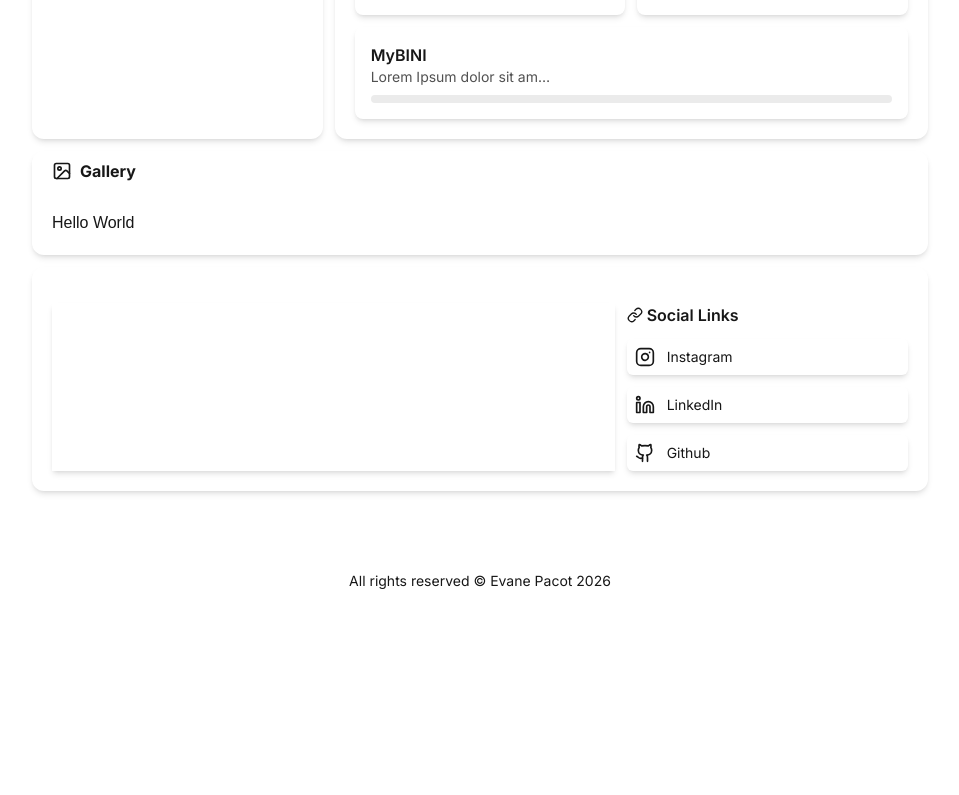
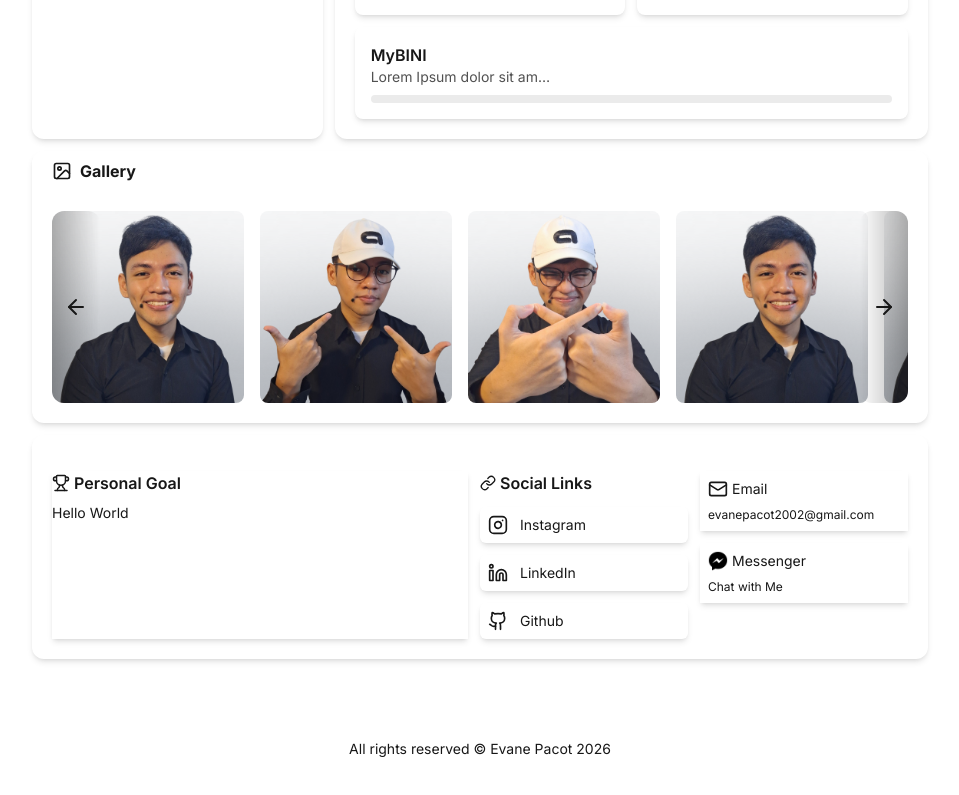
Before and after one commit to Minyoui/my-portfolio-pacot, a Next.js app: page / in a window 1280 px wide. Shown: the part 953-1748 px from the top of the page, without its empty margins (160-1119 px from the left). Before the commit the page ends 1624 px from the top, so only its background shows below. Built offline with nearby package versions, Linux system fonts and the light colour scheme.

Commit message:
15th Commit (Gallery and Section Updates)

```diff
--- a/sections/Gallery/page.tsx
+++ b/sections/Gallery/page.tsx
@@ -1,18 +1,96 @@
+"use client";
+
 import Container from "@/component/Containers/page";
-import { Image } from "lucide-react";
+import { Image, ArrowLeft, ArrowRight } from "lucide-react";
+import { useRef, useState } from "react";
+import { motion } from "motion/react";
 
-interface GalleryProps {
-    className?: string;
-}
+const Images = [
+  "/profile.png",
+  "/hover-profile.png",
+  "/active-profile.png",
+  "/profile.png",
+  "/profile.png",
+  "/profile.png",
+  "/profile.png",
+  "/profile.png",
+];
 
-const Gallery: React.FC<GalleryProps> = ({ className }) => {
+const Gallery = ({ className }: { className?: string }) => {
+  const galleryRef = useRef<HTMLDivElement>(null);
+  const [activeImage, setActiveImage] = useState<string | null>(null);
+
+  const scrollLeft = () => {
+    galleryRef.current?.scrollBy({ left: -300, behavior: "smooth" });
+  };
+
+  const scrollRight = () => {
+    galleryRef.current?.scrollBy({ left: 300, behavior: "smooth" });
+  };
+
   return (
     <Container
       title="Gallery"
-            icon={<Image className="w-5 h-5"/>}
+      icon={<Image className="w-5 h-5" />}
       className={className}
     >
-            <h1>Hello World</h1>
+      <div className="relative">
+        <motion.button
+          onClick={scrollLeft}
+          className="absolute left-0 top-0 bottom-0 z-10 p-3 bg-linear-to-r from-black/30 dark:from-black to-white/0 rounded-xl"
+          whileHover={{ x: -3 }}
+          whileTap={{ x: -6 }}
+        >
+          <ArrowLeft />
+        </motion.button>
+
+        <div
+          ref={galleryRef}
+          className="
+            flex gap-4 overflow-x-auto
+            snap-x snap-mandatory scroll-smooth
+            rounded-xl
+          "
+        >
+          {Images.map((src, index) => (
+            <img
+              key={index}
+              src={src}
+              className="
+                h-48 rounded-lg cursor-pointer
+                snap-center shrink-0
+              "
+              onClick={() => setActiveImage(src)}
+            />
+          ))}
+        </div>
+
+        <motion.button
+          onClick={scrollRight}
+          className="absolute right-0 top-0 bottom-0 z-10 p-3 bg-linear-to-l from-black/30 dark:from-black to-white/0 rounded-xl"
+          whileHover={{ x: 3 }}
+          whileTap={{ x: 6 }}
+        >
+          <ArrowRight />
+        </motion.button>
+      </div>
+
+      {activeImage && (
+        <motion.div
+          className="fixed inset-0 z-50 bg-black/80 flex items-center justify-center"
+          onClick={() => setActiveImage(null)}
+          initial={{ opacity: 0 }}
+          animate={{ opacity: 1 }}
+        >
+          <motion.img
+            src={activeImage}
+            className="max-h-[90vh] max-w-[90vw] rounded-lg"
+            initial={{ scale: 0.9 }}
+            animate={{ scale: 1 }}
+            onClick={(e) => e.stopPropagation()}
+          />
+        </motion.div>
+      )}
     </Container>
   );
 };
--- /dev/null
+++ b/sections/Misc/Contact/index.tsx
@@ -0,0 +1,55 @@
+import { motion } from "motion/react";
+import { Mail } from "lucide-react";
+import Image from "next/image";
+
+interface ContactProps {
+    className?: string;
+    email: string;
+}
+
+const Contact: React.FC<ContactProps> = ({
+    className,
+    email,
+}) => {
+    // const copyNumber = async () => {
+    //     await navigator.clipboard.writeText(`${contact}`);
+    //     alert("Contact number copied!");
+    // };
+
+    return (
+        <div className={`flex flex-col gap-3 ${className}`}>
+            <motion.a
+                className="flex flex-col gap-2 shadow-md p-2 text-sm"
+                href={`mailto:${email}`}
+                whileHover={{ y:-3 }}
+            >
+                <div className="flex gap-1 items-center">
+                    <Mail className="h-5 w-5"/>
+                    Email
+                </div>
+                <span className="text-xs">{email}</span>
+            </motion.a>
+            <motion.a
+                className="flex flex-col gap-2 shadow-md p-2 text-sm"
+                href="https://www.facebook.com/messages/t/10003781126320191"
+                target="_blank"
+                whileHover={{ y:-3 }}
+            >
+                <div className="flex gap-1 items-center">
+                    <div className="relative w-5 h-5">
+                        <Image
+                            src="/icons/Facebook Messenger.png"
+                            alt="Facebook Messenger"
+                            fill
+                            className="inset-0 dark:invert-0 invert-100"
+                        />
+                    </div>
+                    Messenger
+                </div>
+                <span className="text-xs">Chat with Me</span>
+            </motion.a>
+        </div>
+    );
+};
+
+export default Contact;
--- /dev/null
+++ b/sections/Misc/SocialLinks/index.tsx
@@ -0,0 +1,54 @@
+import { motion } from "motion/react";
+import { Instagram, Facebook, Linkedin, Github, Link } from "lucide-react";
+
+const SocialMedia = [
+    {
+        id:1,
+        Social:"Instagram",
+        Link:"https://www.instagram.com/evn_dc_pct/",
+        icon:<Instagram className="w-5 h-5"/>
+    },
+
+    {
+        id:3,
+        Social:"LinkedIn",
+        Link:"https://www.linkedin.com/in/evane-pacot-260b85341",
+        icon:<Linkedin className="w-5 h-5"/>
+    },
+
+    {
+        id:4,
+        Social:"Github",
+        Link:"https://github.com/Minyoui",
+        icon:<Github className="w-5 h-5"/>
+    }
+]
+
+interface SocialProps {
+    className?: string;
+}
+
+const SocialLink: React.FC<SocialProps> = ({ className }) => {
+    return (
+        <div className={`flex flex-col gap-3 ${className}`}>
+            <p className="font-semibold flex items-center gap-1">
+                <span><Link className="w-4 h-4"/></span>
+                    Social Links
+                </p>
+                {SocialMedia.map((item) => (
+                    <motion.a
+                        key={item.id}
+                        href={item.Link}
+                        target="_blank"
+                        whileHover={{ y:-3 }}
+                        className="shadow-md p-2 text-sm rounded-md flex gap-3"
+                    >
+                        {item.icon}
+                        {item.Social}
+                    </motion.a>
+                ))}
+        </div>
+    );
+};
+
+export default SocialLink;
--- a/sections/Misc/page.tsx
+++ b/sections/Misc/page.tsx
@@ -2,41 +2,14 @@
 
 import Container from "@/component/Containers/page";
 import { motion } from "motion/react";
-import { Instagram, Facebook, Linkedin, Github, Link } from "lucide-react";
+
+import SocialLink from "./SocialLinks";
+import Contact from "./Contact";
+import { Trophy } from "lucide-react";
 
 interface MiscProps {
     className?: string;
 }
-
-const SocialMedia = [
-    {
-        id:1,
-        Social:"Instagram",
-        Link:"https://www.instagram.com/evn_dc_pct/",
-        icon:<Instagram className="w-5 h-5"/>
-    },
-
-    // {
-    //     id:2,
-    //     Social:"Facebook",
-    //     Link:"https://www.facebook.com/evane.pacot/",
-    //     icon:<Facebook className="w-5 h-5"/>
-    // },
-
-    {
-        id:3,
-        Social:"LinkedIn",
-        Link:"https://www.linkedin.com/in/evane-pacot-260b85341",
-        icon:<Linkedin className="w-5 h-5"/>
-    },
-
-    {
-        id:4,
-        Social:"Github",
-        Link:"https://github.com/Minyoui",
-        icon:<Github className="w-5 h-5"/>
-    }
-]
 
 const Misc: React.FC<MiscProps> = ({ className }) => {
     return (
@@ -45,27 +18,17 @@ const Misc: React.FC<MiscProps> = ({ className }) => {
         >
             <div className="flex gap-3 font-inter">
                 <div className="shadow-md flex-2">
-
+                    <div className="flex gap-1 items-center mb-2">
+                        <Trophy className="h-4.5 w-4.5"/>
+                        <h3 className="font-semibold">Personal Goal</h3>
+                    </div>
+                    <p className="text-sm">Hello World</p>
                 </div>
-
-                <div className="flex-1 flex flex-col gap-3">
-                    <p className="font-semibold flex items-center gap-1">
-                        <span><Link className="w-4 h-4"/></span>
-                        Social Links
-                    </p>
-                    {SocialMedia.map((item) => (
-                        <motion.a
-                            key={item.id}
-                            href={item.Link}
-                            target="_blank"
-                            whileHover={{ y:-3 }}
-                            className="shadow-md p-2 text-sm rounded-md flex gap-3"
-                        >
-                            {item.icon}
-                            {item.Social}
-                        </motion.a>
-                    ))}
-                </div>
+                <SocialLink className="flex-1"/>
+                <Contact
+                    className="flex-1"
+                    email="evanepacot2002@gmail.com"
+                />
             </div>
         </Container>
     );
--- a/sections/TechStack/page.tsx
+++ b/sections/TechStack/page.tsx
@@ -46,7 +46,7 @@ const TechStack: React.FC<TechStackProps> = ({ className }) => {
             {Object.entries(StackData).map(([category, items]) => (
                 <div key={category}>
                     <h3 className="mb-2 font-semibold font-inter">{category}</h3>
-                    <ul className="space-x-3 flex mb-2">
+                    <ul className="space-x-3 flex mb-2 flex-wrap">
                         {items.map((item) => (
                             // <motion.li whileHover={{ y:-3 }} key={tech} className="font-mono text-sm px-2 py-1 rounded-sm shadow-md">
                             //     {tech}
```
Also changed, not shown: app/TechStack/page.tsx (+60 -34 lines), public/icons/Facebook Messenger.png (added). Lines whose indentation alone changed are shown as unchanged.
